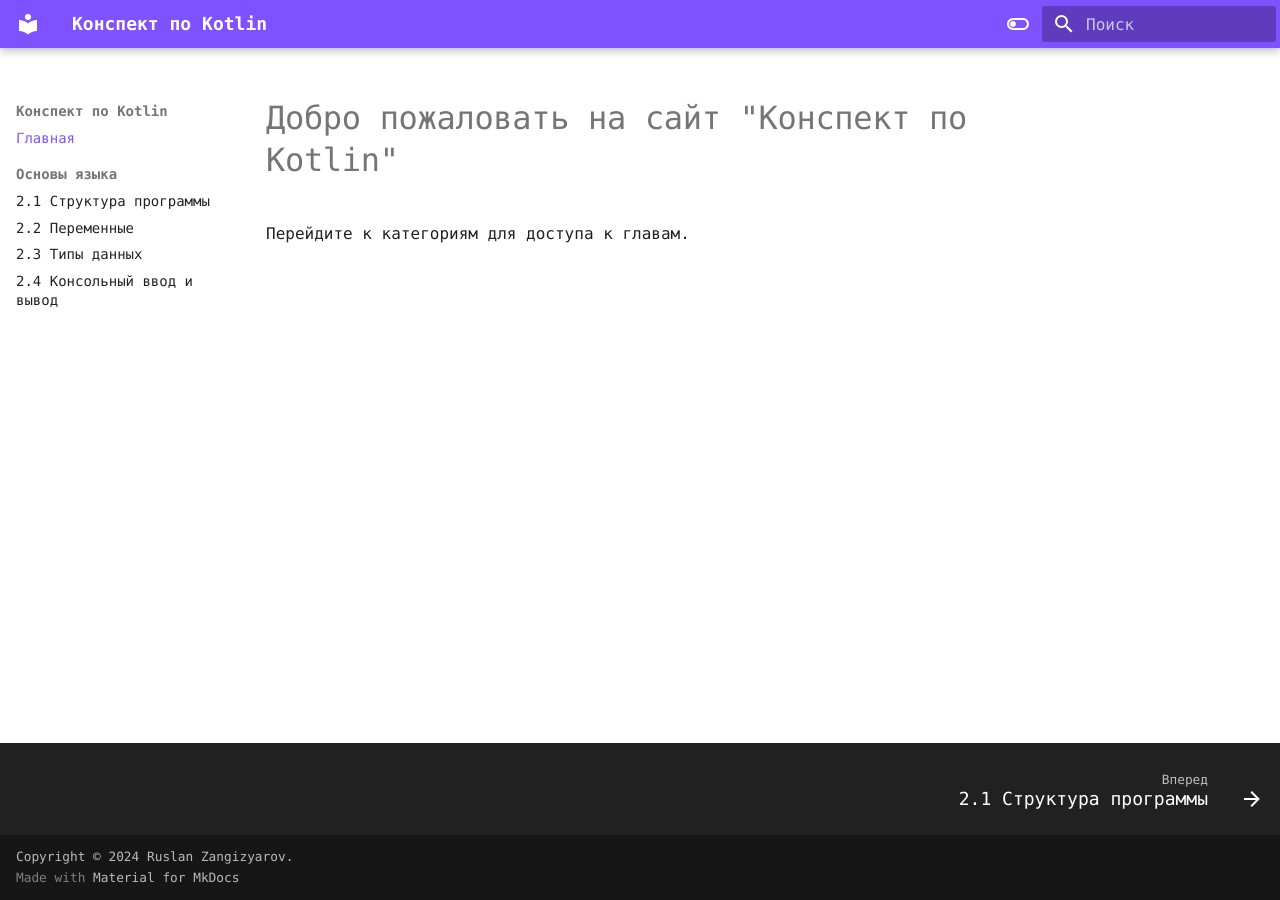
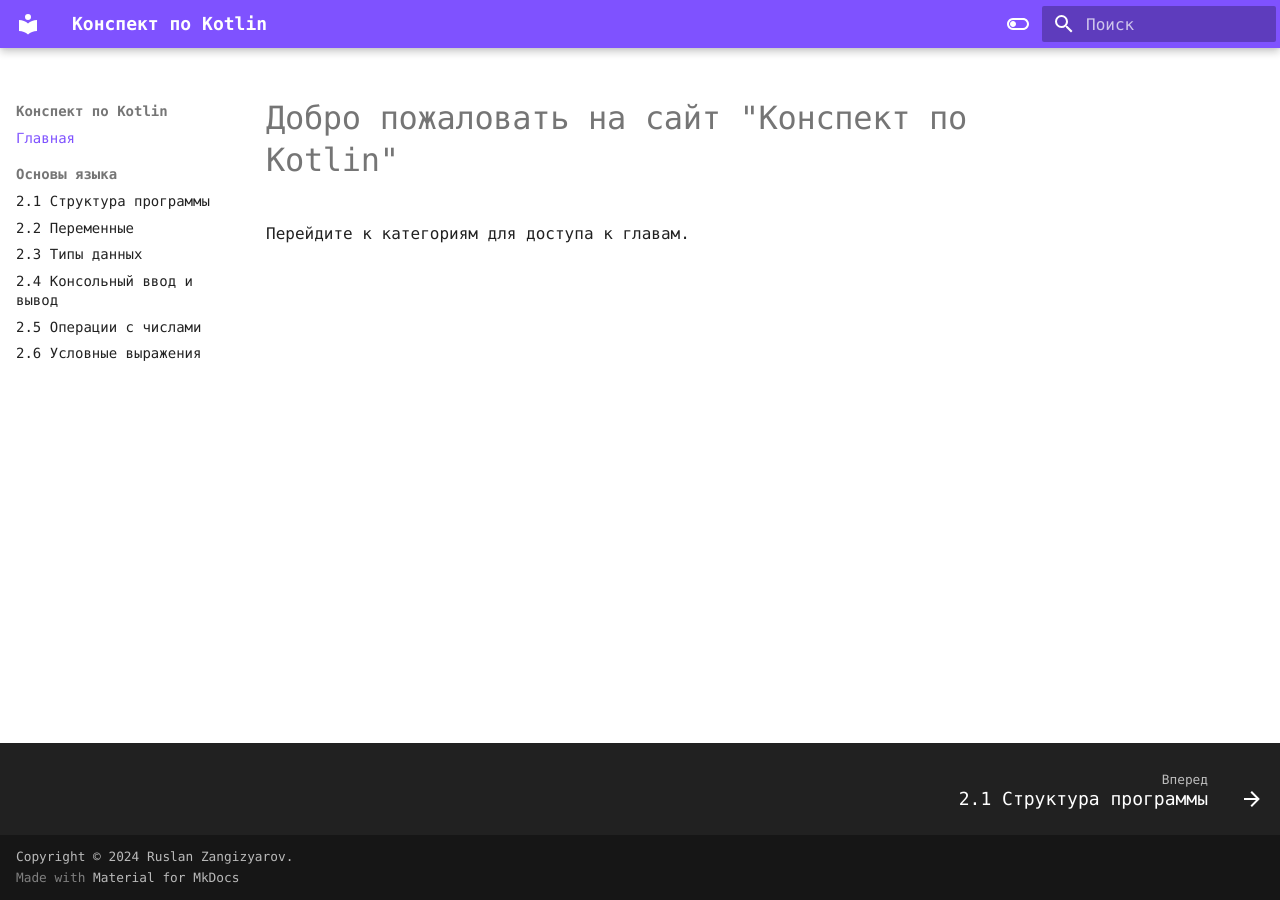
Before and after one commit to rzangizyarov/metanit_kotlin_abstract, an MkDocs documentation site: the page built from docs/index.md, in a window 1280 px wide. Built offline with MkDocs 1.6.1 and Material for MkDocs 9.7.7, drawn with Linux system fonts in a browser that asks for light colours; some web fonts are replaced.

Commit message:
Добавить главы 2.5, 2.6

```diff
--- a/mkdocs.yml
+++ b/mkdocs.yml
@@ -45,6 +45,8 @@ nav:
       - 2_2.md
       - 2_3.md
       - 2_4.md
+      - 2_5.md
+      - 2_6.md
 
 markdown_extensions:
   - pymdownx.highlight:
```
